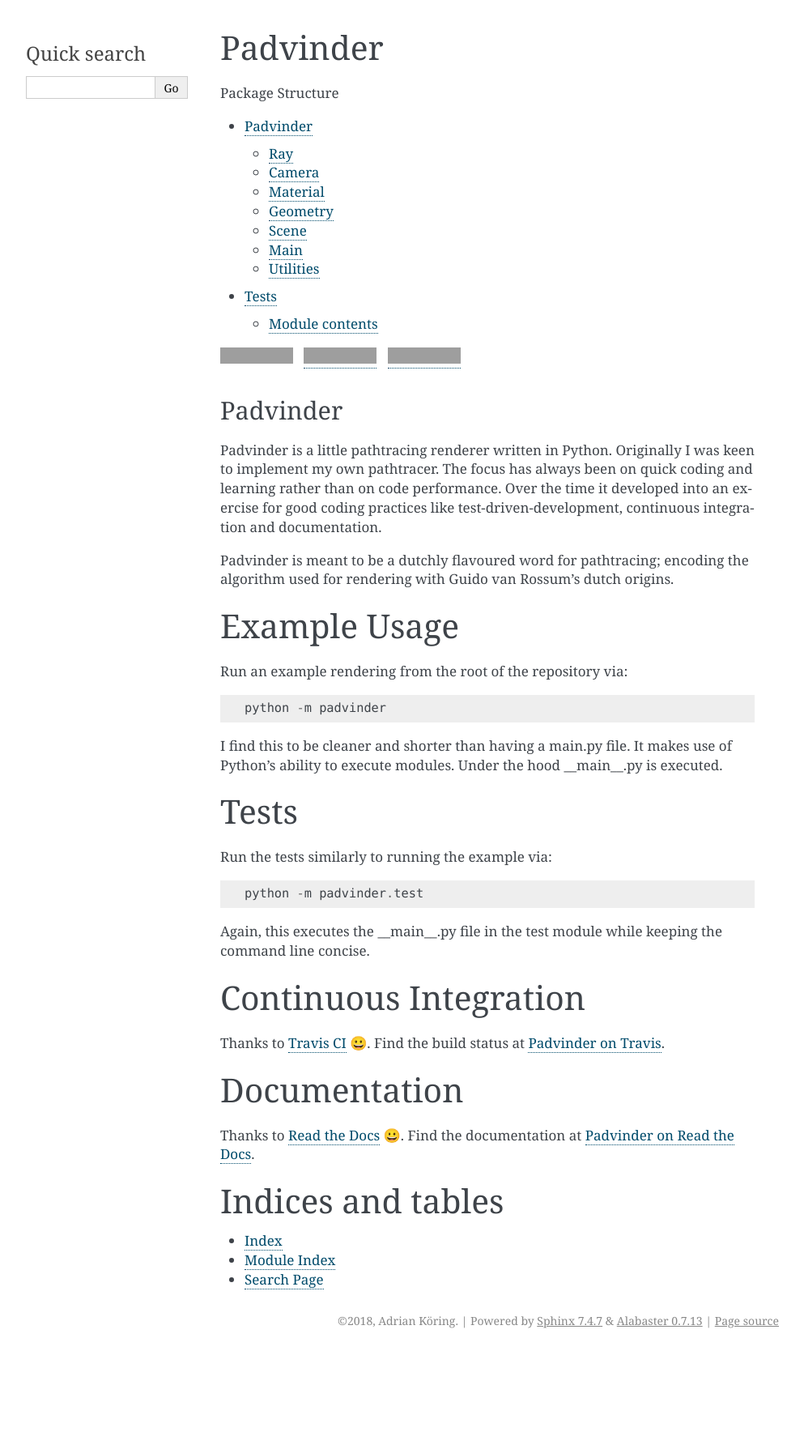
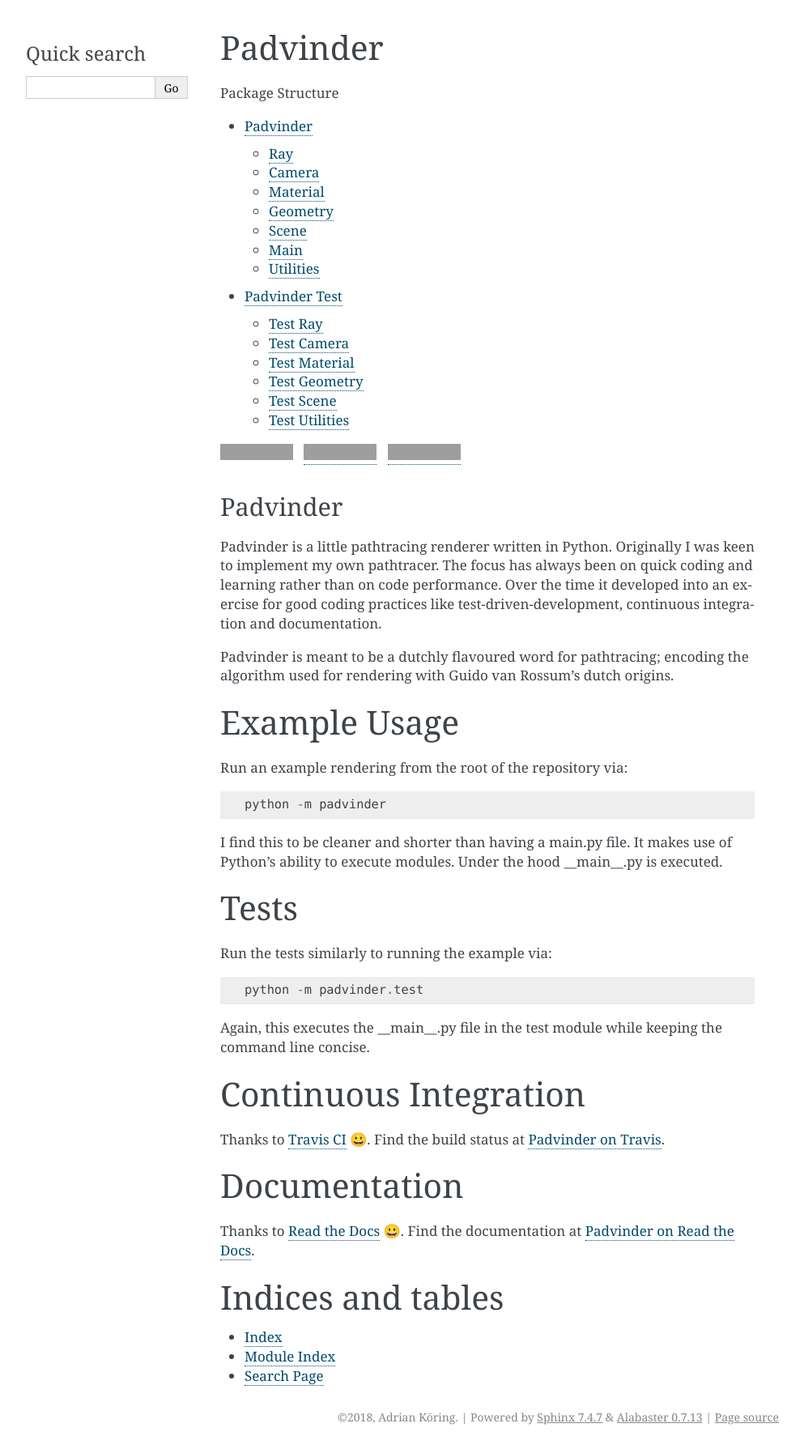
Before and after one commit to adriankoering/padvinder, a Sphinx documentation site: the page built from docs/source/index.rst, in a window 1280 px wide. Shown: the whole page at 81% size, without its empty margins (148-1141 px from the left). Built offline with Sphinx 7.4.7, drawn with Linux system fonts in a browser that asks for light colours; before the commit the page ends 1670 px from its top, so only the background shows below that; grey boxes are pictures that could not be loaded.

Commit message:
Add test documentation

```diff
--- a/docs/source/camera.rst
+++ b/docs/source/camera.rst
@@ -1,2 +1,7 @@
 Camera
-=================
+=======
+
+
+.. automodule:: padvinder.camera
+    :members:
+    :show-inheritance:
--- a/docs/source/padvinder.rst
+++ b/docs/source/padvinder.rst
@@ -1,5 +1,5 @@
 Padvinder
-=================
+==========
 
 .. toctree::
    :maxdepth: 2
--- a/docs/source/padvinder.test.rst
+++ b/docs/source/padvinder.test.rst
@@ -1,10 +1,14 @@
-Tests
-=======================
+Padvinder Test
+===============
 
-Module contents
----------------
 
-.. automodule:: padvinder.test
-    :members:
-    :undoc-members:
-    :show-inheritance:
+.. toctree::
+   :maxdepth: 2
+   :caption: Tests
+
+   test_ray
+   test_camera
+   test_material
+   test_geometry
+   test_scene
+   test_util
--- /dev/null
+++ b/docs/source/test_camera.rst
@@ -0,0 +1,8 @@
+Test Camera
+============
+
+
+.. automodule:: padvinder.test.test_camera
+    :members:
+    :undoc-members:
+    :show-inheritance:
--- /dev/null
+++ b/docs/source/test_geometry.rst
@@ -0,0 +1,8 @@
+Test Geometry
+==============
+
+
+.. automodule:: padvinder.test.test_geometry
+    :members:
+    :undoc-members:
+    :show-inheritance:
--- /dev/null
+++ b/docs/source/test_material.rst
@@ -0,0 +1,8 @@
+Test Material
+==============
+
+
+.. automodule:: padvinder.test.test_material
+    :members:
+    :undoc-members:
+    :show-inheritance:
--- /dev/null
+++ b/docs/source/test_ray.rst
@@ -0,0 +1,8 @@
+Test Ray
+=========
+
+
+.. automodule:: padvinder.test.test_ray
+    :members:
+    :undoc-members:
+    :show-inheritance:
--- /dev/null
+++ b/docs/source/test_scene.rst
@@ -0,0 +1,8 @@
+Test Scene
+===========
+
+
+.. automodule:: padvinder.test.test_scene
+    :members:
+    :undoc-members:
+    :show-inheritance:
--- /dev/null
+++ b/docs/source/test_util.rst
@@ -0,0 +1,8 @@
+Test Utilities
+==============
+
+
+.. automodule:: padvinder.test.test_util
+    :members:
+    :undoc-members:
+    :show-inheritance:
```
